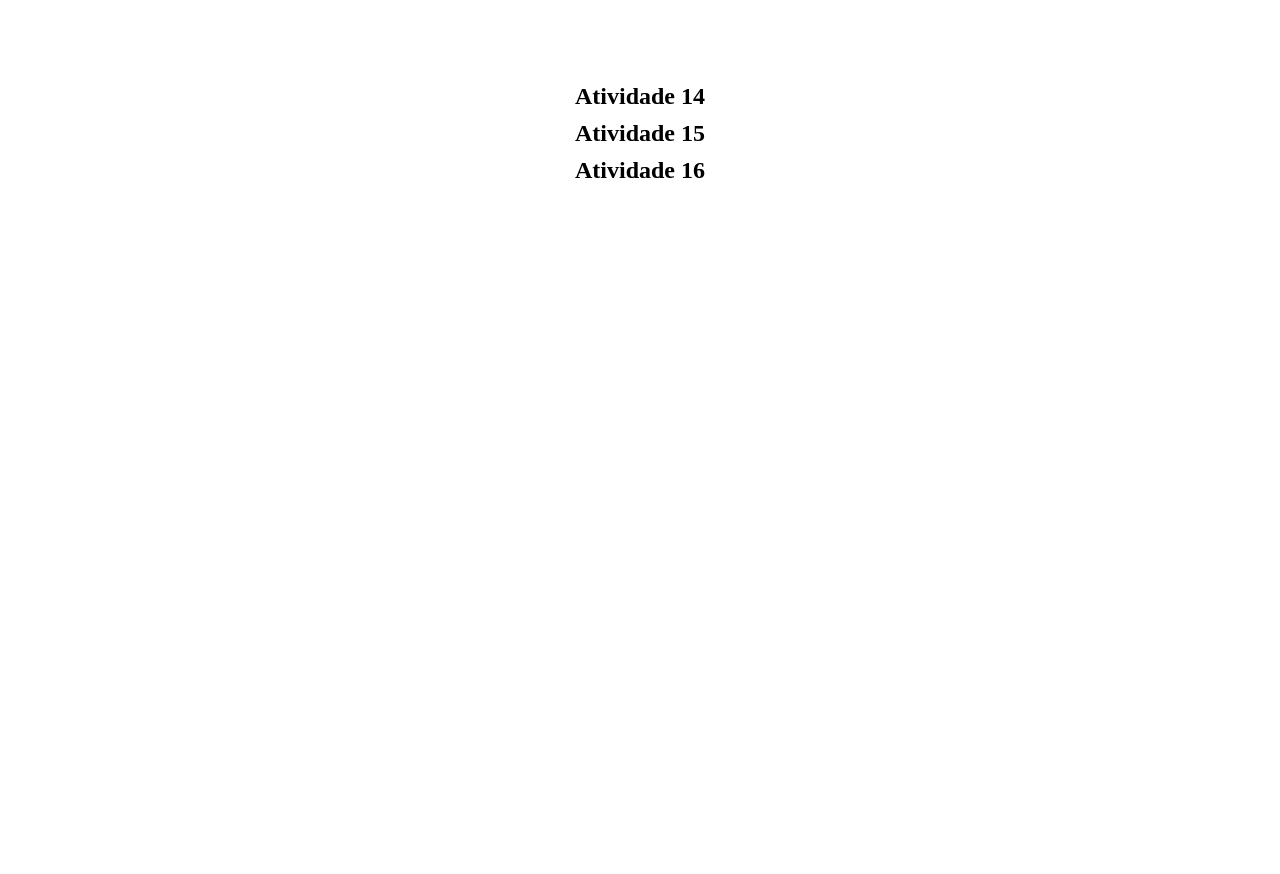
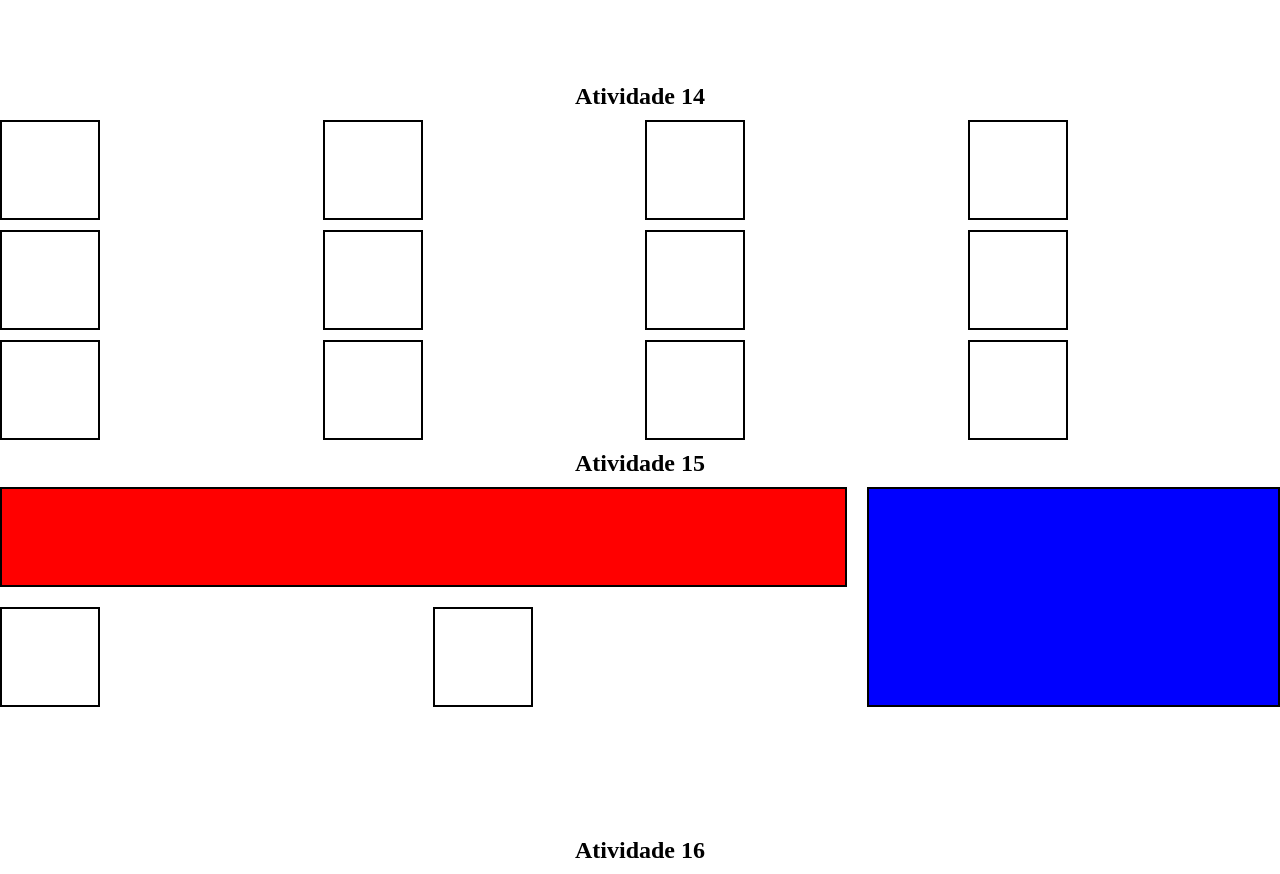
Before and after one commit to ItzTas/exercicios-da-faculdade-de-react-e-ui-first, a React (Vite) app in the folder mobile-first/tp1/: page / in a window 1280 px wide. Shown: the part 3440-4314 px from the top of the page. Before the commit the page ends 3634 px from the top, so only its background shows below. Built offline with nearby package versions, Linux system fonts and the light colour scheme; the HTML template or start-up script is replaced by a standard one.

Commit message:
exercicio15

```diff
--- a/mobile-first/tp1/src/App.jsx
+++ b/mobile-first/tp1/src/App.jsx
@@ -13,6 +13,8 @@ import Ex1atv4 from './atv4/ex1/ex1atv4';
 import Ex2atv4 from './atv4/ex2/ex2atv4';
 import Ex1atv5 from './atv5/ex1/ex1atv5';
 import Ex2atv5 from './atv5/ex2/ex2atv5';
+import Ex1atv6 from './atv6/ex1/ex1atv6';
+import Ex2atv6 from './atv6/ex2/ex2atv6';
 
 export default function App() {
   return (
@@ -71,9 +73,11 @@ export default function App() {
       </section>
       <section>
         <h2 className='atividade-num'>Atividade 14</h2>
+        <Ex1atv6 />
       </section>
       <section>
         <h2 className='atividade-num'>Atividade 15</h2>
+        <Ex2atv6 />
       </section>
       <section>
         <h2 className='atividade-num'>Atividade 16</h2>
--- /dev/null
+++ b/mobile-first/tp1/src/atv6/ex1/ex1atv6.css
@@ -0,0 +1,12 @@
+.ex1atv6_container {
+    display: grid;
+    gap: 10px;
+    grid-template-rows: repeat(3, 1fr);
+    grid-template-columns: repeat(4, 1fr);
+}
+
+.ex1atv6_box {
+    border: 2px solid black;
+    height: 100px;
+    width: 100px;
+}
--- /dev/null
+++ b/mobile-first/tp1/src/atv6/ex1/ex1atv6.jsx
@@ -0,0 +1,23 @@
+import React from 'react';
+import './ex1atv6.css';
+
+function Ex1atv6() {
+  return (
+    <div className='ex1atv6_container'>
+      <div className='ex1atv6_box' />
+      <div className='ex1atv6_box' />
+      <div className='ex1atv6_box' />
+      <div className='ex1atv6_box' />
+      <div className='ex1atv6_box' />
+      <div className='ex1atv6_box' />
+      <div className='ex1atv6_box' />
+      <div className='ex1atv6_box' />
+      <div className='ex1atv6_box' />
+      <div className='ex1atv6_box' />
+      <div className='ex1atv6_box' />
+      <div className='ex1atv6_box' />
+    </div>
+  );
+}
+
+export default Ex1atv6;
--- /dev/null
+++ b/mobile-first/tp1/src/atv6/ex2/ex2atv6.css
@@ -0,0 +1,26 @@
+.ex2atv6_container {
+    display: grid;
+    grid-template-rows: repeat(3, 1fr);
+    grid-template-columns: repeat(3, 1fr);
+    gap: 20px;
+}
+
+.ex2atv6_box {
+    border: 2px solid black;
+    height: 100px;
+    width: 100px;
+}
+
+.ex2atv6_box:nth-child(1) {
+    grid-column: span 2;
+    background-color: red;
+    height: unset;
+    width: unset;
+}
+
+.ex2atv6_box:nth-child(2) {
+    grid-row: span 2;
+    background-color: blue;
+    height: unset;
+    width: unset;
+}
--- /dev/null
+++ b/mobile-first/tp1/src/atv6/ex2/ex2atv6.jsx
@@ -0,0 +1,14 @@
+import React from 'react';
+import './ex2atv6.css';
+
+function Ex2atv6() {
+  return (
+    <div className='ex2atv6_container'>
+      <div className='ex2atv6_box'></div>
+      <div className='ex2atv6_box'></div>
+      <div className='ex2atv6_box'></div>
+      <div className='ex2atv6_box'></div>
+    </div>
+  );
+}
+export default Ex2atv6;
```
